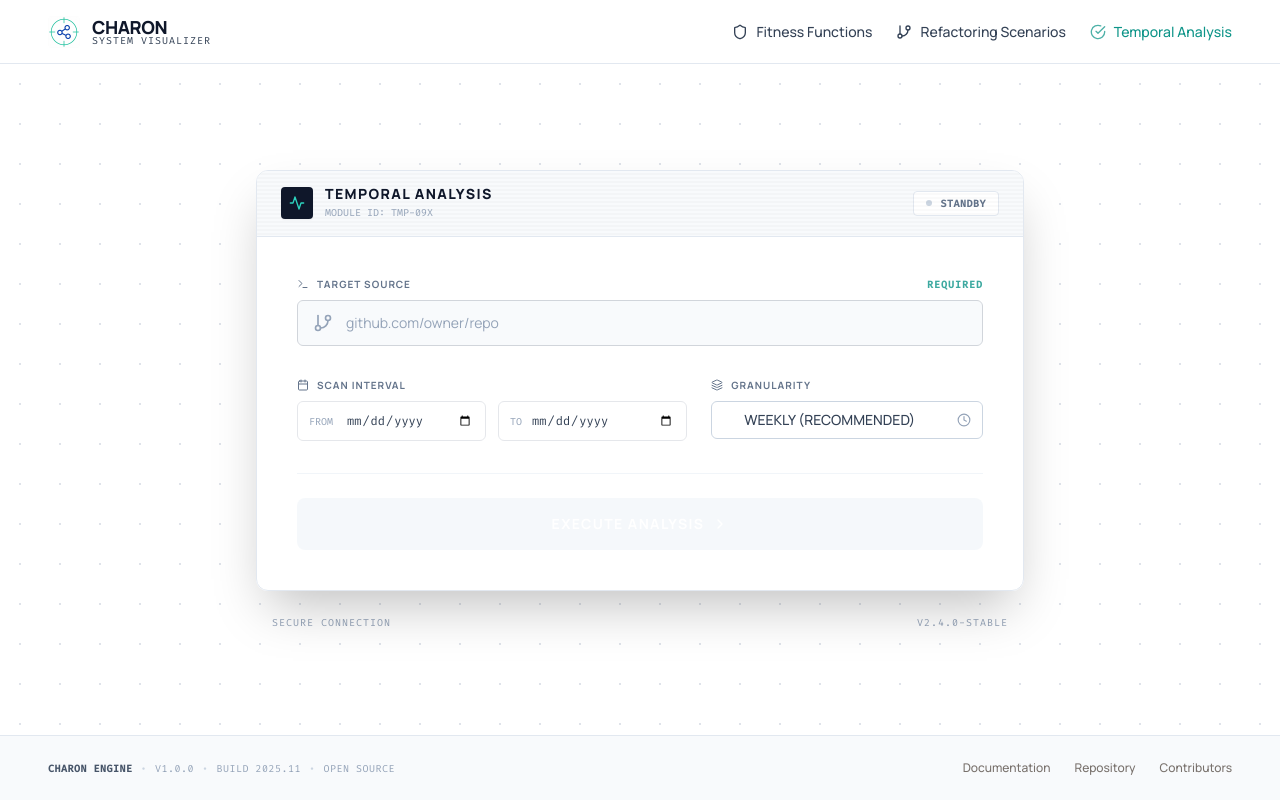
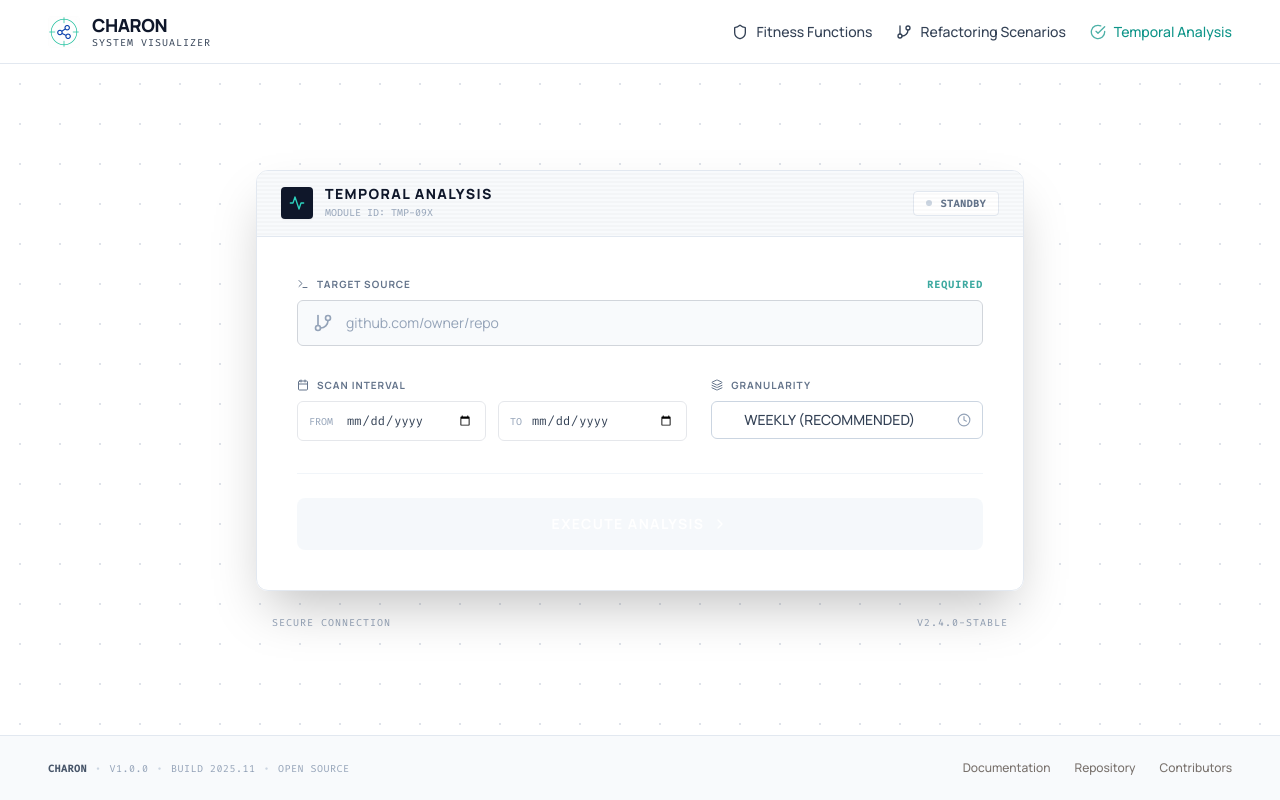
Before and after one commit to HardMax71/charon, a React (Vite) app in the folder frontend/: page /temporal in a window 1280 px wide. Built offline with nearby package versions, Linux system fonts and the light colour scheme.

Commit message:
v0.0.7 - fixed proj names and other style stuff in header/footer

```diff
--- a/frontend/src/components/Layout/Footer.tsx
+++ b/frontend/src/components/Layout/Footer.tsx
@@ -7,7 +7,7 @@ export const Footer = () => {
 
         {/* LEFT: System Metadata (Clean, Monospace) */}
         <div className="flex items-center gap-2 text-[10px] font-mono text-slate-400 uppercase tracking-wider">
-          <span className="font-bold text-slate-600">Charon Engine</span>
+          <span className="font-bold text-slate-600">Charon</span>
           <span className="text-slate-300">•</span>
           <span>v1.0.0</span>
           <span className="text-slate-300">•</span>
--- a/frontend/src/components/Layout/Header.tsx
+++ b/frontend/src/components/Layout/Header.tsx
@@ -23,7 +23,7 @@ export const Header = () => {
             <span className="text-lg font-black text-styx-900 tracking-tight leading-none group-hover:text-styx-600 transition-colors">
               CHARON
             </span>
-            <span className="text-[10px] font-mono text-stone-700 tracking-widest uppercase leading-none">
+            <span className="text-[10px] font-mono text-stone-700 tracking-widest uppercase leading-none mt-1">
               System Visualizer
             </span>
           </div>
```
